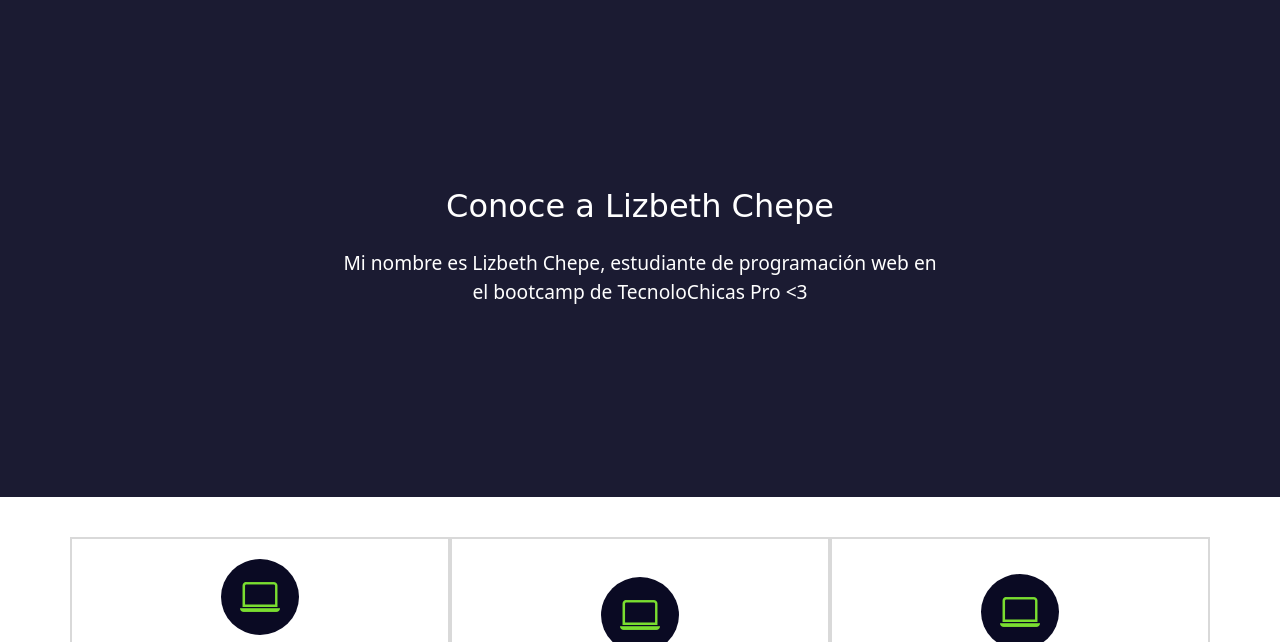
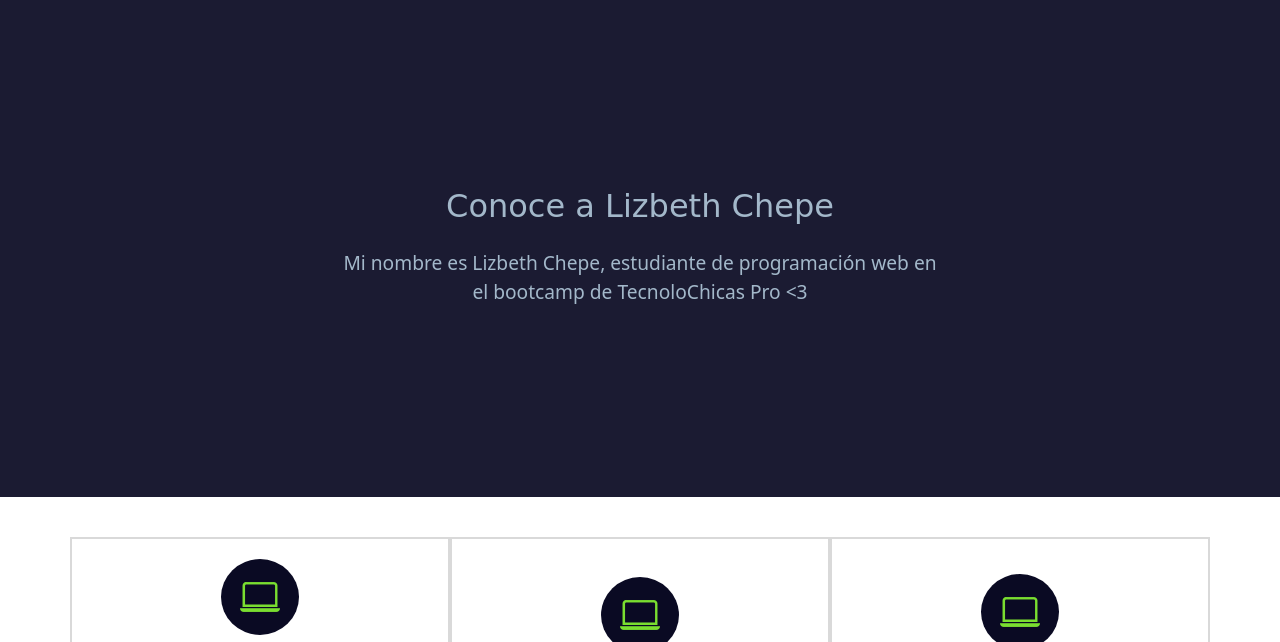
Before and after one commit to LizChepe/LizChepe.github.io, a plain HTML site: page index.html in a window 1280 px wide. Shown: the part 914-1556 px from the top of the page. Drawn offline with nearby package versions, Linux system fonts and the light colour scheme; a web font is replaced by a local one.

Commit message:
Update style.css

```diff
--- a/style.css
+++ b/style.css
@@ -25,7 +25,7 @@
 }
 
 .seccion-oscura {
-  color: white;
+  color: #a3b8ca;
   background-color: #1b1b32;
 }
 
```
